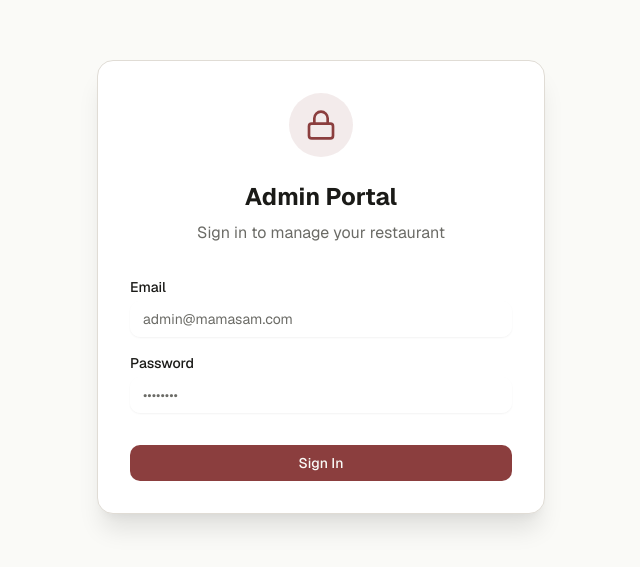
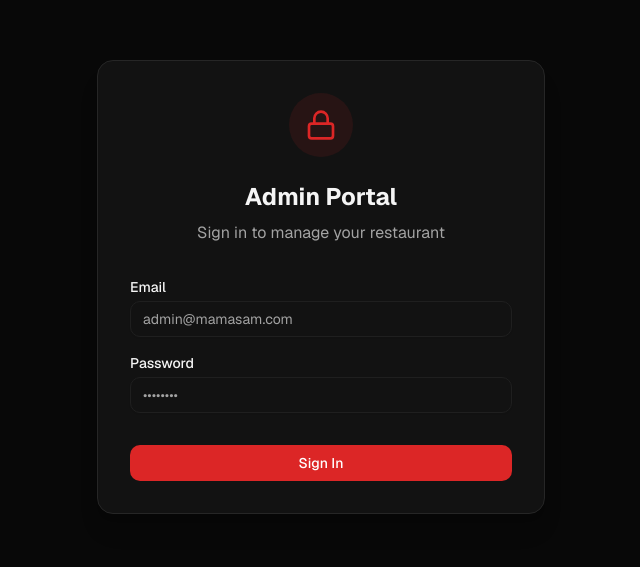
Before and after one commit to ahmadm2704/mamassampizzatime, a Next.js app: page /admin in a window 1280 px wide. Shown: the part 113-680 px from the top of the page, without its empty margins (319-959 px from the left). Built offline with nearby package versions, Linux system fonts and the light colour scheme; no server answers.

Commit message:
fix: Replace Italian text with generic text, apply dark theme color visibility fixes, and update logo paths

```diff
--- a/app/globals.css
+++ b/app/globals.css
@@ -1,79 +1,83 @@
+@import 'tailwindcss';
+@import 'tw-animate-css';
+
+@custom-variant dark (&:is(.dark *));
+
 @import 'tailwindcss';
 @import 'tw-animate-css';
 
 @custom-variant dark (&:is(.dark *));
 
 :root {
-  /* Ultra-Premium Restaurant Aesthetic */
-  /* Sophisticated cream, charcoal, and rose-wine palette */
-  --background: #fafaf7;
-  --foreground: #1a1a17;
-  --card: #ffffff;
-  --card-foreground: #1a1a17;
-  --popover: #ffffff;
-  --popover-foreground: #1a1a17;
-  --primary: #8b3e3e;
-  --primary-foreground: #fafaf7;
-  --secondary: #d4a574;
-  --secondary-foreground: #1a1a17;
-  --muted: #e8e5dd;
-  --muted-foreground: #6b6b66;
-  --accent: #c1985f;
-  --accent-foreground: #1a1a17;
-  --destructive: #c41e3a;
-  --destructive-foreground: #fafaf7;
-  --border: #e0dcd5;
-  --input: #ffffff;
-  --ring: #8b3e3e;
-  --chart-1: #8b3e3e;
-  --chart-2: #d4a574;
-  --chart-3: #c1985f;
-  --chart-4: #6b4423;
-  --chart-5: #a67c52;
+  /* Dark Black & Red Theme */
+  --background: #080808;
+  --foreground: #f5f5f5;
+  --card: #121212;
+  --card-foreground: #f5f5f5;
+  --popover: #121212;
+  --popover-foreground: #f5f5f5;
+  --primary: #dc2626; /* Vibrant Red */
+  --primary-foreground: #ffffff;
+  --secondary: #dc2626;
+  --secondary-foreground: #f5f5f5;
+  --muted: #1f1f1f;
+  --muted-foreground: #a3a3a3;
+  --accent: #1f1f1f;
+  --accent-foreground: #dc2626;
+  --destructive: #991b1b;
+  --destructive-foreground: #ffffff;
+  --border: #262626;
+  --input: #1f1f1f;
+  --ring: #dc2626;
+  --chart-1: #dc2626;
+  --chart-2: #ea580c;
+  --chart-3: #b91c1c;
+  --chart-4: #f97316;
+  --chart-5: #7f1d1d;
   --radius: 0.75rem;
-  --sidebar: #1a1a17;
-  --sidebar-foreground: #fafaf7;
-  --sidebar-primary: #d4a574;
-  --sidebar-primary-foreground: #1a1a17;
-  --sidebar-accent: #c1985f;
-  --sidebar-accent-foreground: #fafaf7;
-  --sidebar-border: #333330;
-  --sidebar-ring: #d4a574;
+  --sidebar: #080808;
+  --sidebar-foreground: #f5f5f5;
+  --sidebar-primary: #dc2626;
+  --sidebar-primary-foreground: #ffffff;
+  --sidebar-accent: #1f1f1f;
+  --sidebar-accent-foreground: #f5f5f5;
+  --sidebar-border: #262626;
+  --sidebar-ring: #dc2626;
 }
 
 .dark {
-  --background: #0f0f0d;
-  --foreground: #f5f3ef;
-  --card: #1a1a17;
-  --card-foreground: #f5f3ef;
-  --popover: #1a1a17;
-  --popover-foreground: #f5f3ef;
-  --primary: #d4a574;
-  --primary-foreground: #0f0f0d;
-  --secondary: #e8c5a0;
-  --secondary-foreground: #0f0f0d;
-  --muted: #333330;
-  --muted-foreground: #a8a5a0;
-  --accent: #e8c5a0;
-  --accent-foreground: #0f0f0d;
-  --destructive: #ff5a7e;
-  --destructive-foreground: #0f0f0d;
-  --border: #262623;
-  --input: #1a1a17;
-  --ring: #d4a574;
-  --chart-1: #d4a574;
-  --chart-2: #e8c5a0;
-  --chart-3: #c1985f;
-  --chart-4: #a67c52;
-  --chart-5: #8b6b4f;
-  --sidebar: #0f0f0d;
-  --sidebar-foreground: #f5f3ef;
-  --sidebar-primary: #d4a574;
-  --sidebar-primary-foreground: #0f0f0d;
-  --sidebar-accent: #e8c5a0;
-  --sidebar-accent-foreground: #0f0f0d;
-  --sidebar-border: #262623;
-  --sidebar-ring: #d4a574;
+  --background: #080808;
+  --foreground: #f5f5f5;
+  --card: #121212;
+  --card-foreground: #f5f5f5;
+  --popover: #121212;
+  --popover-foreground: #f5f5f5;
+  --primary: #dc2626;
+  --primary-foreground: #ffffff;
+  --secondary: #dc2626;
+  --secondary-foreground: #f5f5f5;
+  --muted: #1f1f1f;
+  --muted-foreground: #a3a3a3;
+  --accent: #1f1f1f;
+  --accent-foreground: #dc2626;
+  --destructive: #991b1b;
+  --destructive-foreground: #ffffff;
+  --border: #262626;
+  --input: #1f1f1f;
+  --ring: #dc2626;
+  --chart-1: #dc2626;
+  --chart-2: #ea580c;
+  --chart-3: #b91c1c;
+  --chart-4: #f97316;
+  --chart-5: #7f1d1d;
+  --sidebar: #080808;
+  --sidebar-foreground: #f5f5f5;
+  --sidebar-primary: #dc2626;
+  --sidebar-primary-foreground: #ffffff;
+  --sidebar-accent: #1f1f1f;
+  --sidebar-accent-foreground: #f5f5f5;
+  --sidebar-border: #262626;
+  --sidebar-ring: #dc2626;
 }
 
 @theme inline {
@@ -389,8 +393,8 @@
 
 /* Premium Button Styles */
 .btn-primary {
-  background: linear-gradient(135deg, #8b3e3e 0%, #6b3232 100%);
-  color: #fafaf7;
+  background: linear-gradient(135deg, var(--primary) 0%, #7f1d1d 100%);
+  color: var(--primary-foreground);
   padding: 0.875rem 2rem;
   border-radius: 0.75rem;
   font-weight: 600;
@@ -429,8 +433,8 @@
 }
 
 .btn-secondary {
-  background: linear-gradient(135deg, #d4a574 0%, #c1985f 100%);
-  color: #1a1a17;
+  background: linear-gradient(135deg, var(--secondary) 0%, var(--accent) 100%);
+  color: var(--foreground);
   padding: 0.875rem 2rem;
   border-radius: 0.75rem;
   font-weight: 600;
@@ -470,10 +474,10 @@
 
 .btn-outline {
   background: transparent;
-  color: #8b3e3e;
+  color: var(--primary);
   padding: 0.875rem 2rem;
   border-radius: 0.75rem;
-  border: 2px solid #8b3e3e;
+  border: 2px solid var(--primary);
   font-weight: 600;
   font-size: 0.95rem;
   transition: all 0.4s cubic-bezier(0.23, 1, 0.320, 1);
@@ -482,19 +486,19 @@
 }
 
 .btn-outline:hover {
-  background: #8b3e3e;
-  color: #fafaf7;
+  background: var(--primary);
+  color: var(--primary-foreground);
   box-shadow: 0 8px 24px rgba(139, 62, 62, 0.2);
   transform: translateY(-3px);
 }
 
 .dark .btn-outline {
-  border-color: #d4a574;
-  color: #d4a574;
+  border-color: var(--secondary);
+  color: var(--secondary);
 }
 
 .dark .btn-outline:hover {
-  background: #d4a574;
+  background: var(--secondary);
   color: #0f0f0d;
 }
 
@@ -504,7 +508,7 @@
   font-weight: 700;
   line-height: 1.15;
   letter-spacing: -0.03em;
-  color: #1a1a17;
+  color: var(--foreground);
   font-family: Georgia, serif;
   margin: 0;
 }
@@ -518,7 +522,7 @@
   font-weight: 700;
   line-height: 1.2;
   letter-spacing: -0.015em;
-  color: #1a1a17;
+  color: var(--foreground);
   font-family: Georgia, serif;
   margin: 0;
 }
@@ -532,7 +536,7 @@
   font-weight: 700;
   line-height: 1.3;
   letter-spacing: -0.01em;
-  color: #1a1a17;
+  color: var(--foreground);
   margin: 0;
 }
 
@@ -544,7 +548,7 @@
   font-size: 1.625rem;
   font-weight: 600;
   line-height: 1.4;
-  color: #1a1a17;
+  color: var(--foreground);
   margin: 0;
 }
 
@@ -556,7 +560,7 @@
   font-size: 1.25rem;
   font-weight: 600;
   line-height: 1.5;
-  color: #1a1a17;
+  color: var(--foreground);
   margin: 0;
 }
 
@@ -568,7 +572,7 @@
   font-size: 1.125rem;
   line-height: 1.7;
   font-weight: 400;
-  color: #6b6b66;
+  color: var(--muted-foreground);
   letter-spacing: 0.3px;
 }
 
@@ -580,7 +584,7 @@
   font-size: 1rem;
   line-height: 1.7;
   font-weight: 400;
-  color: #6b6b66;
+  color: var(--muted-foreground);
   letter-spacing: 0.3px;
 }
 
@@ -592,7 +596,7 @@
   font-size: 0.95rem;
   line-height: 1.6;
   font-weight: 400;
-  color: #8b8b86;
+  color: var(--muted-foreground);
   letter-spacing: 0.2px;
 }
 
@@ -606,7 +610,7 @@
   font-weight: 500;
   letter-spacing: 0.5px;
   text-transform: uppercase;
-  color: #8b8b86;
+  color: var(--muted-foreground);
 }
 
 /* Professional Badges & Tags */
@@ -642,8 +646,8 @@
 
 /* Premium Card Styles */
 .card-premium {
-  background: #ffffff;
-  border: 1px solid #e8e5dd;
+  background: var(--card);
+  border: 1px solid var(--border);
   border-radius: 1rem;
   padding: 2rem;
   box-shadow: 0 4px 6px rgba(0, 0, 0, 0.04);
@@ -667,7 +671,7 @@
 .card-premium:hover {
   transform: translateY(-6px);
   box-shadow: 0 16px 32px rgba(0, 0, 0, 0.12);
-  border-color: #d4a574;
+  border-color: var(--secondary);
 }
 
 .card-premium:hover::before {
@@ -680,7 +684,7 @@
 }
 
 .dark .card-premium:hover {
-  border-color: #d4a574;
+  border-color: var(--secondary);
   box-shadow: 0 16px 32px rgba(212, 165, 116, 0.1);
 }
 
--- a/app/layout.tsx
+++ b/app/layout.tsx
@@ -8,12 +8,12 @@ const _geist = Geist({ subsets: ["latin"] });
 const _geistMono = Geist_Mono({ subsets: ["latin"] });
 
 export const metadata: Metadata = {
-  title: 'Mama Sam Pizza - Authentic Italian Wood-Fired Pizza',
-  description: 'Authentic Italian pizza made with fresh ingredients and traditional techniques. Order online for delivery, pickup, or dine-in.',
+  title: 'Mama Sam Pizza - Authentic Premium Wood-Fired Pizza',
+  description: 'Authentic Premium pizza made with fresh ingredients and artisan techniques. Order online for delivery, pickup, or dine-in.',
   generator: 'v0.app',
   icons: {
-    icon: '/logoo-transparent.png',
-    apple: '/logoo-transparent.png',
+    icon: '/logoo.png',
+    apple: '/logoo.png',
   },
 }
 
--- a/components/admin-sidebar.tsx
+++ b/components/admin-sidebar.tsx
@@ -45,7 +45,7 @@ export function AdminSidebar() {
       {/* Logo */}
       <div className="p-6 border-b border-sidebar-border/50">
         <Link href="/admin" className="flex items-center gap-3 hover-lift">
-          <img src="/logoo-transparent.png" alt="Mama Sam Admin" className="h-16 w-auto object-contain rounded-full shadow-sm" />
+          <img src="/logoo.png" alt="Mama Sam Admin" className="h-16 w-auto object-contain rounded-full shadow-sm" />
         </Link>
       </div>
 
--- a/components/footer.tsx
+++ b/components/footer.tsx
@@ -20,7 +20,7 @@ export function Footer() {
             {/* Brand Section */}
             <div className="space-y-6 col-span-1 md:col-span-1">
               <div className="flex items-center gap-3">
-                <img src="/logoo-transparent.png" alt="Mama Sam Pizza" className="h-24 w-auto object-contain bg-white/5 p-2 rounded-full backdrop-blur-sm drop-shadow-md" />
+                <img src="/logoo.png" alt="Mama Sam Pizza" className="h-24 w-auto object-contain bg-white/5 p-2 rounded-full backdrop-blur-sm drop-shadow-md" />
               </div>
               <p className="text-sm text-primary-foreground/70 leading-relaxed">
                 Crafting authentic Italian pizza with passion since 2010. Every slice tells a story of tradition and quality.
--- a/components/navbar.tsx
+++ b/components/navbar.tsx
@@ -29,7 +29,7 @@ export function Navbar() {
         <div className="flex justify-between items-center h-20 md:h-24">
           {/* Logo */}
           <Link href="/" className="flex items-center group hover-lift shrink-0">
-            <img src="/logoo-transparent.png" alt="Mama Sam Pizza" className="h-16 md:h-20 w-auto object-contain rounded-full drop-shadow-md" />
+            <img src="/logoo.png" alt="Mama Sam Pizza" className="h-16 md:h-20 w-auto object-contain rounded-full drop-shadow-md" />
           </Link>
 
           {/* Desktop Menu */}
```
Also changed, not shown: app/page.tsx (+7 -7 lines).
